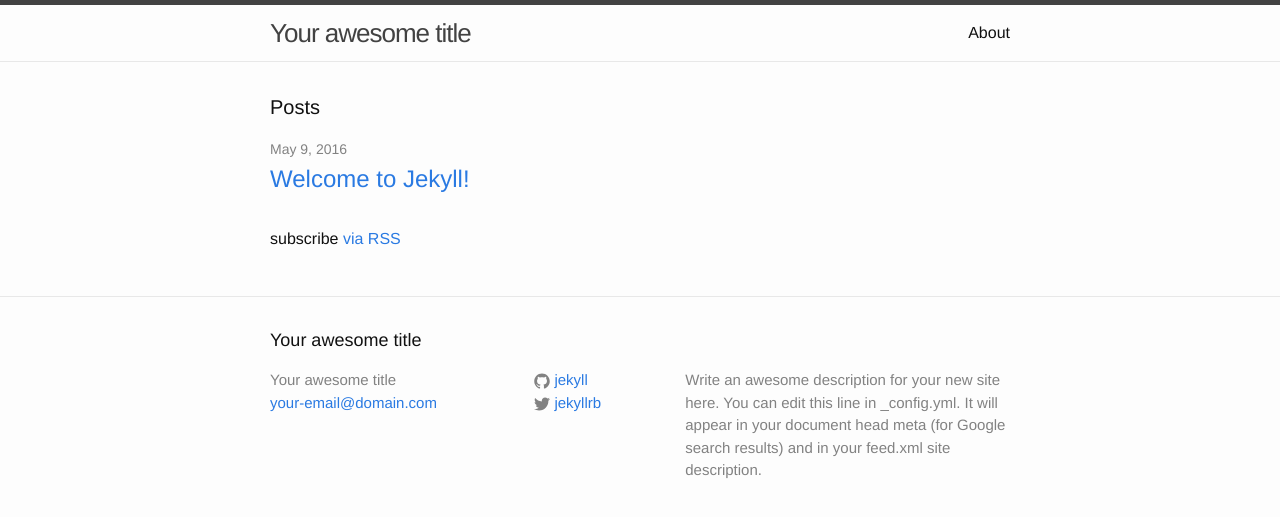
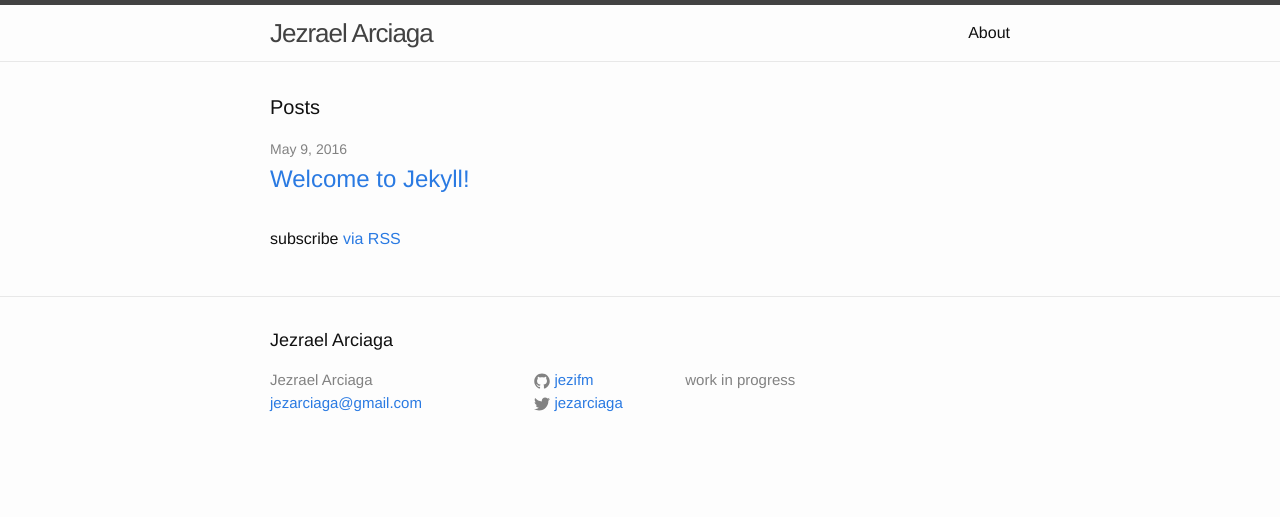
Before and after one commit to dharmeshkakadia/jezifm.github.io, a Jekyll site: the page built from index.html, in a window 1280 px wide. Shown: the top 517 px of the page. Built offline with Jekyll 4.4.1, drawn with Linux system fonts in a browser that asks for light colours.

Commit message:
Init jekyll site

```diff
--- a/_config.yml
+++ b/_config.yml
@@ -6,16 +6,26 @@
 # 'jekyll serve'. If you change this file, please restart the server process.
 
 # Site settings
-title: Your awesome title
-email: your-email@domain.com
-description: > # this means to ignore newlines until "baseurl:"
-  Write an awesome description for your new site here. You can edit this
-  line in _config.yml. It will appear in your document head meta (for
-  Google search results) and in your feed.xml site description.
-baseurl: "" # the subpath of your site, e.g. /blog
-url: "http://yourdomain.com" # the base hostname & protocol for your site
-twitter_username: jekyllrb
-github_username:  jekyll
+# title: Your awesome title
+# email: your-email@domain.com
+# description: > # this means to ignore newlines until "baseurl:"
+#   Write an awesome description for your new site here. You can edit this
+#   line in _config.yml. It will appear in your document head meta (for
+#   Google search results) and in your feed.xml site description.
+# baseurl: "" # the subpath of your site, e.g. /blog
+# url: "http://yourdomain.com" # the base hostname & protocol for your site
+# twitter_username: jekyllrb
+# github_username:  jekyll
+
+title: Jezrael Arciaga
+email: jezarciaga@gmail.com
+description: >
+  work in progress
+baseurl: ""
+url: "http://jezifm.github.io"
+repository: jezifm/jezifm.github.io
+twitter_username: jezarciaga
+github_username: jezifm
 
 # Build settings
 markdown: kramdown
```
